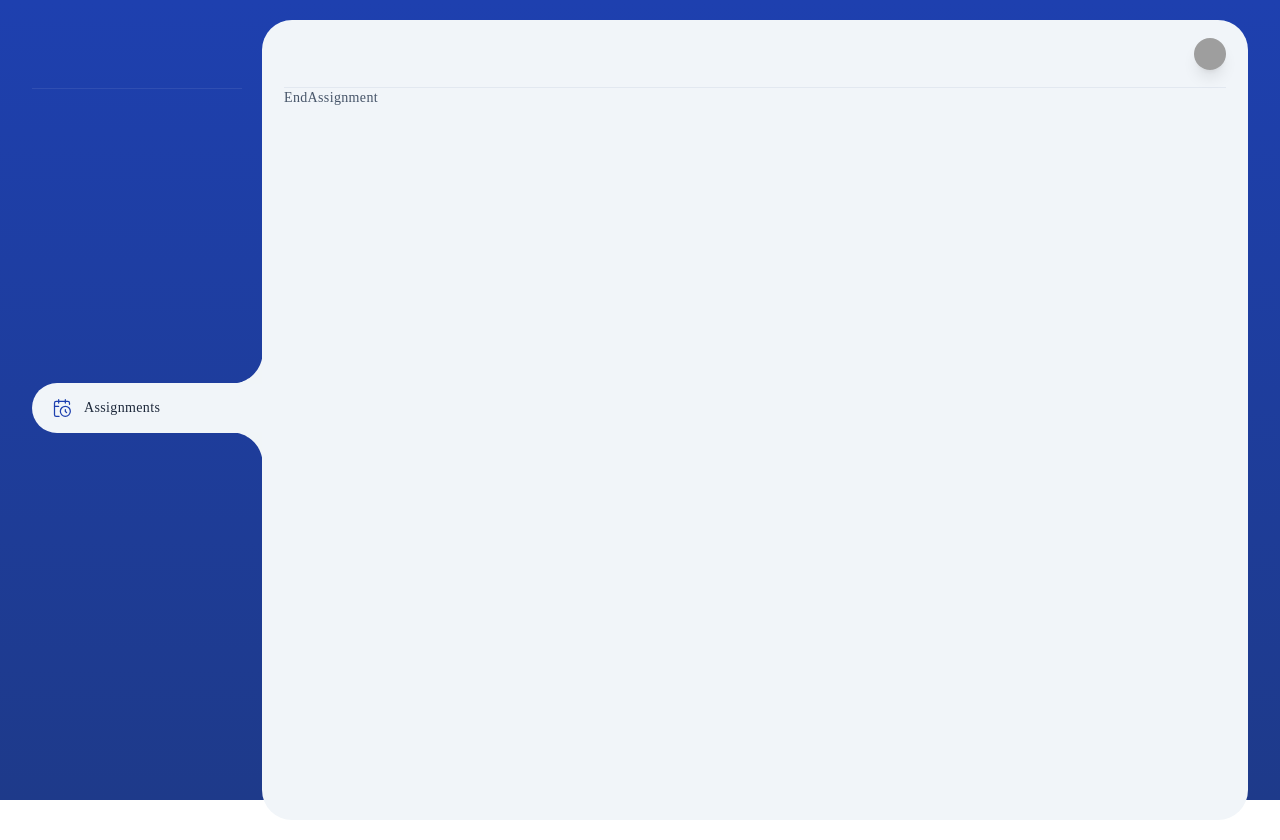
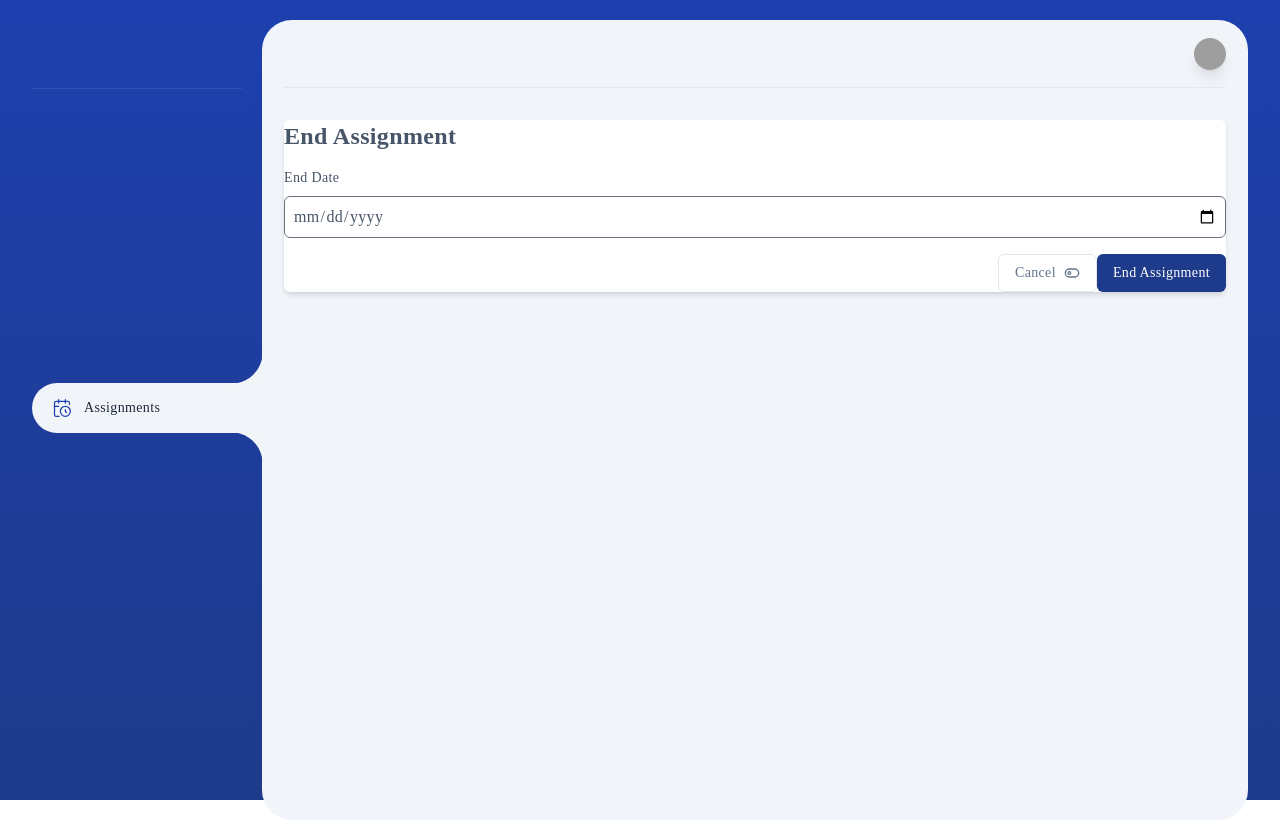
Before and after one commit to kajugadaniels/attendify-client, a React (Vite) app: page /assignment/1/end in a window 1280 px wide. Built offline with nearby package versions, Linux system fonts and the light colour scheme; sample sign-in values are in the browser's storage; grey boxes are pictures that could not be loaded; a web font is replaced by a local one.

Commit message:
Implement dynamic EndAssignment page to set end date and end an assignment via API

```diff
--- a/src/api.js
+++ b/src/api.js
@@ -283,7 +283,7 @@ export const deleteAssignment = async (assignmentId) => {
     }
 };
 
-export const EndAssignment = async (assignmentId, assignmentData) => {
+export const FinishAssignment = async (assignmentId, assignmentData) => {
     try {
         const response = await apiClient.patch(`/assignment/${assignmentId}/end/`, assignmentData);
         return response.data;
--- a/src/pages/assignments/EndAssignment.jsx
+++ b/src/pages/assignments/EndAssignment.jsx
@@ -1,9 +1,69 @@
-import React from 'react'
+import React, { useState } from 'react';
+import { useNavigate, useParams } from 'react-router-dom';
+import { toast } from 'react-toastify';
+import { FinishAssignment } from '../../api';
+import { ToggleLeft } from 'lucide-react';
 
 const EndAssignment = () => {
+    const { id } = useParams();
+    const navigate = useNavigate();
+    const [endDate, setEndDate] = useState('');
+    const [loading, setLoading] = useState(false);
+
+    const handleSubmit = async (e) => {
+        e.preventDefault();
+        if (!endDate) {
+            toast.error('Please select an end date');
+            return;
+        }
+        try {
+            setLoading(true);
+            await FinishAssignment(id, { end_date: endDate });
+            toast.success('Assignment ended successfully');
+            navigate('/assignments');
+        } catch (error) {
+            toast.error('Failed to end assignment.');
+        } finally {
+            setLoading(false);
+        }
+    };
+
     return (
-        <div>EndAssignment</div>
-    )
-}
+        <div className="max-w-xl mx-auto mt-8 p-6 bg-white rounded-md shadow-md">
+            <h2 className="text-2xl font-semibold mb-4">End Assignment</h2>
+            <form onSubmit={handleSubmit}>
+                <div className="mb-4">
+                    <label className="block mb-2 font-medium">End Date</label>
+                    <input
+                        type="date"
+                        value={endDate}
+                        onChange={(e) => setEndDate(e.target.value)}
+                        className="w-full border rounded-md p-2 focus:ring-4 focus:ring-primary"
+                        required
+                    />
+                </div>
+                <div className="flex justify-end space-x-4">
+                    <button
+                        type="button"
+                        onClick={() => navigate('/assignments')}
+                        className="flex items-center px-4 py-2 bg-white border rounded-md text-slate-500 hover:bg-gray-100 transition"
+                    >
+                        Cancel
+                        <span className="ml-2">
+                            <ToggleLeft className="h-4 w-4" />
+                        </span>
+                    </button>
+                    <button
+                        type="submit"
+                        disabled={loading}
+                        className="flex items-center px-4 py-2 bg-primary text-white rounded-md hover:bg-primary-dark transition disabled:opacity-70"
+                    >
+                        {loading ? 'Ending...' : 'End Assignment'}
+                    </button>
+                </div>
+            </form>
+        </div>
+    );
+};
 
-export default EndAssignment
+export default EndAssignment;
```
